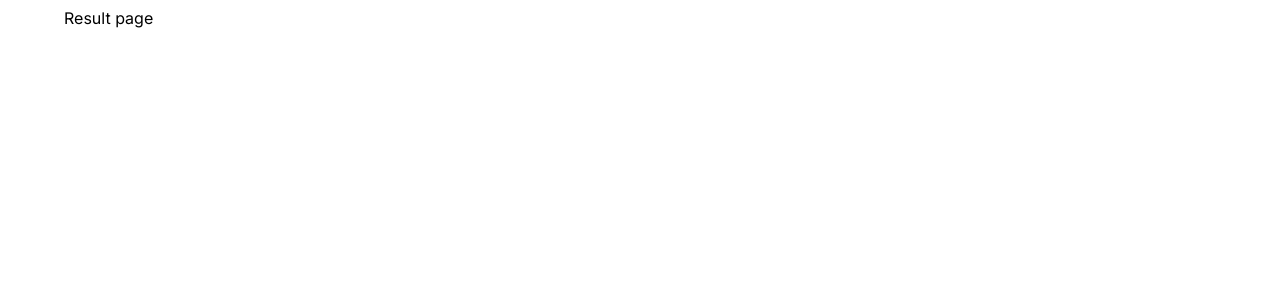
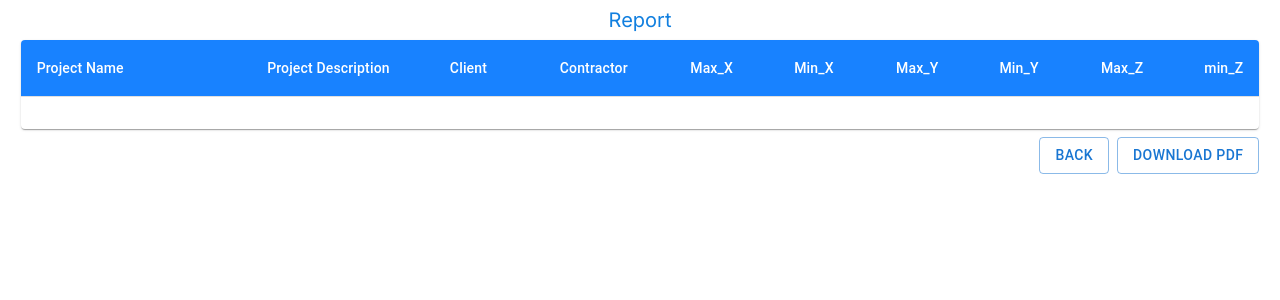
Before and after one commit to hasibulhasanshanto23/Battery-low, a Next.js app: page /result in a window 1280 px wide. Shown: the top 300 px of the page. Built offline with nearby package versions, Linux system fonts and the light colour scheme.

Commit message:
pdf download

```diff
--- a/package.json
+++ b/package.json
@@ -20,6 +20,7 @@
     "papaparse": "^5.4.1",
     "react": "18.2.0",
     "react-dom": "18.2.0",
+    "react-to-print": "^2.14.13",
     "styled-components": "^5.3.11",
     "yup": "^1.2.0"
   }
--- a/src/app/layout.js
+++ b/src/app/layout.js
@@ -1,18 +1,41 @@
-import { Inter } from 'next/font/google'
-import {Container} from '@mui/material'
+"use client";
 
-const inter = Inter({ subsets: ['latin'] })
+import { Inter } from "next/font/google";
+import { Container } from "@mui/material";
+import { createContext, useEffect, useState } from "react";
+
+export const ContextApi = createContext({});
+
+const inter = Inter({ subsets: ["latin"] });
 
 export const metadata = {
-  title: 'Create Next App',
-  description: 'Generated by create next app',
-}
+  title: "Create Next App",
+  description: "Generated by create next app",
+};
 
 export default function RootLayout({ children }) {
+    //company data STATE
+    const [companyData, setCompanyData] = useState({
+      projectName: "",
+      projectDescription: "",
+      client: "",
+      contractor: "",
+      max_X: "",
+      max_Y: "",
+      max_Z: "",
+      min_X: "",
+      min_Y: "",
+      min_Z: "",
+    });
+
+
   return (
     <html lang="en">
-      <body className={inter.className}><Container>
-      {children}</Container></body>
+      <body className={inter.className}>
+        <ContextApi.Provider value={{companyData,setCompanyData}}>
+        {children}
+        </ContextApi.Provider>
+      </body>
     </html>
-  )
+  );
 }
--- a/src/app/page.js
+++ b/src/app/page.js
@@ -4,7 +4,7 @@ import { Header } from "@/components/Header";
 export default function Home() {
   return (
     <main>
-      <Header />
+      <Header title='XYZ Engine' />
       <BLForm />
     </main>
   );
--- a/src/app/result/page.js
+++ b/src/app/result/page.js
@@ -1,3 +1,13 @@
+"use client";
+
+import Report from "@/components/Report";
+
+
 export default function Result() {
-  return <div>Result page</div>;
+
+  return (
+    <>
+     <Report/>
+    </>
+  );
 }
--- a/src/components/Header/index.jsx
+++ b/src/components/Header/index.jsx
@@ -1,10 +1,10 @@
 'use client'
 import * as Styles from './index.styles'
 
-export const Header = () => {
+export const Header = ({title}) => {
   return (
     <Styles.Wrapper>
-        <Styles.FormTitle>XYZ Engine</Styles.FormTitle>
+        <Styles.FormTitle>{title}</Styles.FormTitle>
     </Styles.Wrapper>
   )
 }
--- /dev/null
+++ b/src/components/Report/index.jsx
@@ -0,0 +1,88 @@
+"use client";
+import { useContext ,useRef} from "react";
+import { Header } from "@/components/Header";
+import {
+    Button,
+  Paper,
+  Table,
+  TableBody,
+  TableCell,
+  TableContainer,
+  TableHead,
+  TableRow,
+} from "@mui/material";
+import * as Styles from './index.styles';
+import { ContextApi } from "@/app/layout";
+import { useRouter } from "next/navigation";
+import {useReactToPrint} from 'react-to-print'
+
+export default function Report() {
+    const router = useRouter();
+    const PDF=useRef()
+    const { companyData, setCompanyData } = useContext(ContextApi);
+
+    const generatePDF=useReactToPrint({
+        content:()=>PDF.current,
+        documentTitle:'Report',
+    })
+  return (
+    <Styles.Wrapper>
+      <Header title="Report" />
+      <div ref={PDF} style={{width:'100%'}}>
+      <TableContainer component={Paper} sx={{width:'100%'}}>
+        <Table sx={{ minWidth: 650 }} aria-label="simple table">
+          <TableHead>
+            <TableRow>
+              <TableCell>Project Name</TableCell>
+              <TableCell align="right">Project Description</TableCell>
+              <TableCell align="right">Client</TableCell>
+              <TableCell align="right">Contractor</TableCell>
+              <TableCell align="right">Max_X</TableCell>
+              <TableCell align="right">Min_X</TableCell>
+              <TableCell align="right">Max_Y</TableCell>
+              <TableCell align="right">Min_Y</TableCell>
+              <TableCell align="right">Max_Z</TableCell>
+              <TableCell align="right">min_Z</TableCell>
+            </TableRow>
+          </TableHead>
+          <TableBody>
+            <TableRow
+              sx={{ "&:last-child td, &:last-child th": { border: 0 } }}
+            >
+              <TableCell align="right">{companyData?.projectName}</TableCell>
+              <TableCell align="right">
+                {companyData?.projectDescription}
+              </TableCell>
+              <TableCell align="right">{companyData?.client}</TableCell>
+              <TableCell align="right">{companyData?.contractor}</TableCell>
+              <TableCell align="right">{companyData?.max_X}</TableCell>
+              <TableCell align="right">{companyData?.min_X}</TableCell>
+              <TableCell align="right">{companyData?.max_Y}</TableCell>
+              <TableCell align="right">{companyData?.min_Y}</TableCell>
+              <TableCell align="right">{companyData?.max_Z}</TableCell>
+              <TableCell align="right">{companyData?.min_Z}</TableCell>
+            </TableRow>
+          </TableBody>
+        </Table>
+      </TableContainer>
+      </div>
+
+      <Styles.ButtonDiv>
+              <Button
+                type="button"
+                variant="outlined"
+                onClick={() => router.push("/")}
+              >
+               Back
+              </Button>
+              <Button
+                type="submit"
+                variant="outlined"
+               onClick={generatePDF}
+              >
+               Download Pdf
+              </Button>
+            </Styles.ButtonDiv>
+    </Styles.Wrapper>
+  );
+}
--- /dev/null
+++ b/src/components/Report/index.styles.js
@@ -0,0 +1,22 @@
+import { styled } from "@mui/system";
+
+export const ButtonDiv = styled("div")(({ theme }) => ({
+  display: "flex",
+  justifyContent: "flex-end",
+  alignItems: "center",
+  marginTop: "8px",
+  gap: "8px",
+}));
+
+export const Wrapper = styled("div")(({ theme }) => ({
+  "& .MuiTableRow-head ": {
+    backgroundColor: "#1882FF",
+    color:'white'
+  },
+  th:{
+    color:'white'
+  },
+  width:'100%',
+  maxWidth:'98%',
+  margin:'0 auto'
+}));
```
Also changed, not shown: src/components/BLForm/index.jsx (+16 -22 lines), src/components/CSV/index.jsx (+50 -16 lines), src/components/StepTwo/index.jsx (+39 -9 lines), 1 other file (tests, documents, lock files or other folders).
